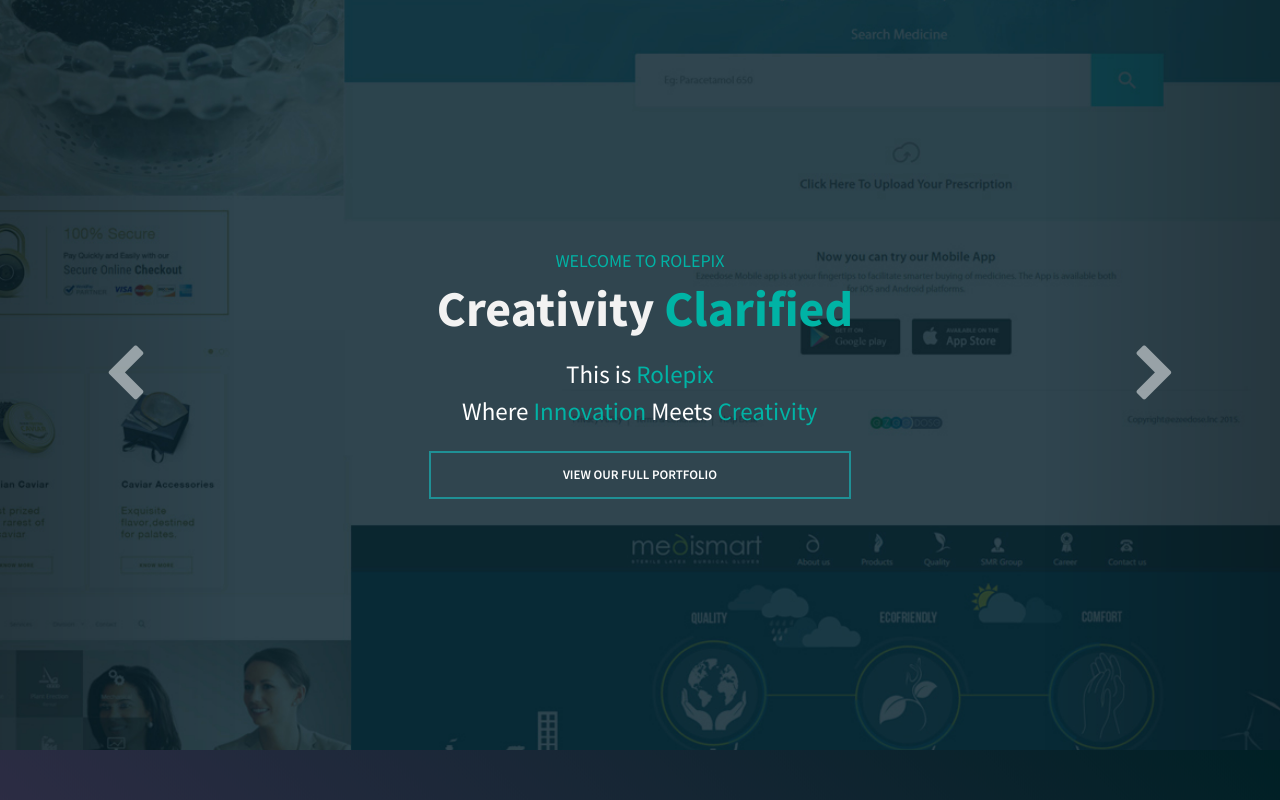
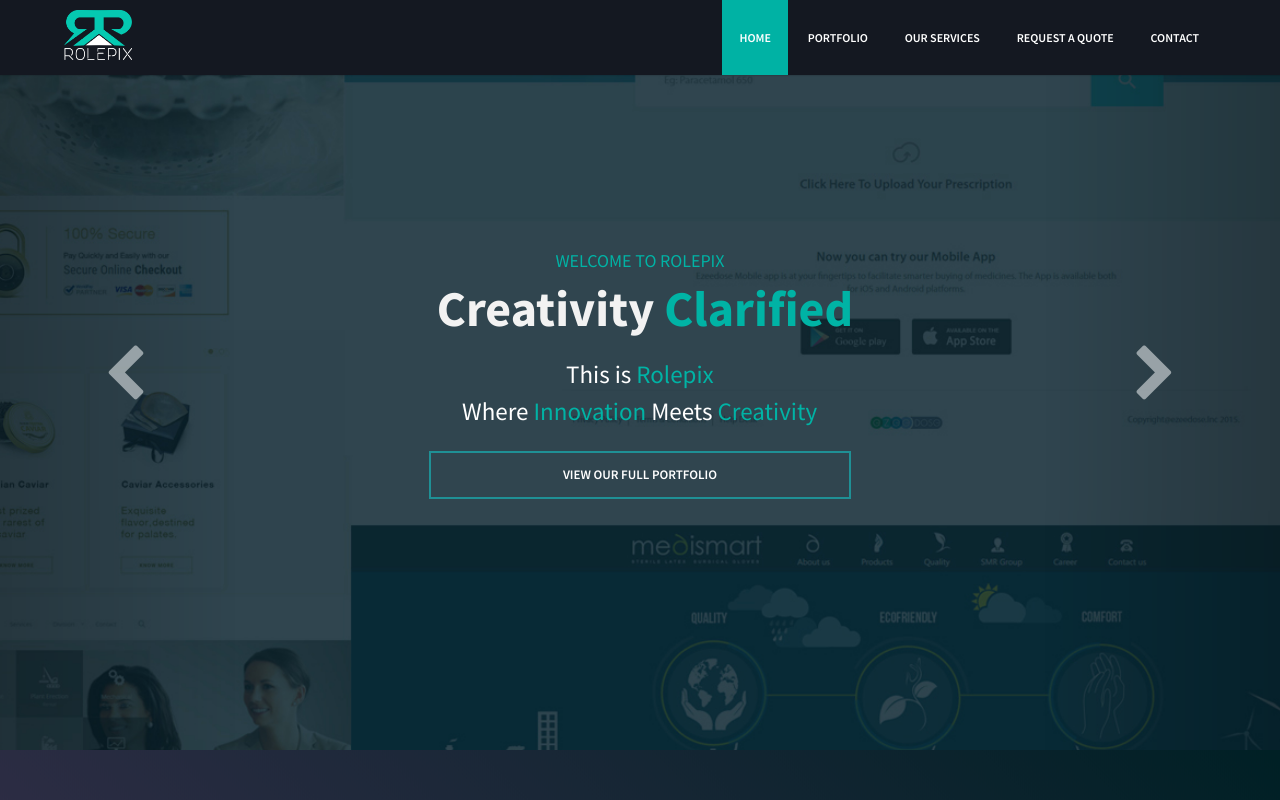
Before and after one commit to luqmanyasin/rolepix, a plain HTML site: page index.html in a window 1280 px wide. Shown: the top 800 px of the page. Drawn offline with nearby package versions, Linux system fonts and the light colour scheme; some packages are replaced by stand-ins of ours; a script that the page names is missing.

Commit message:
Commented out navigation animations

```diff
--- a/index.html
+++ b/index.html
@@ -13,7 +13,7 @@
   </head>
   <body>
 
-    <section id="navigation" class="navbar-fixed-top not-visible-nav">
+    <section id="navigation" class="navbar-fixed-top visible-nav">
       <div class="menu-position">
         <div class="nav-logo">
           <a href="#home" class="logo">
```
Also changed, not shown: js/javascript.js (+5 -5 lines).
